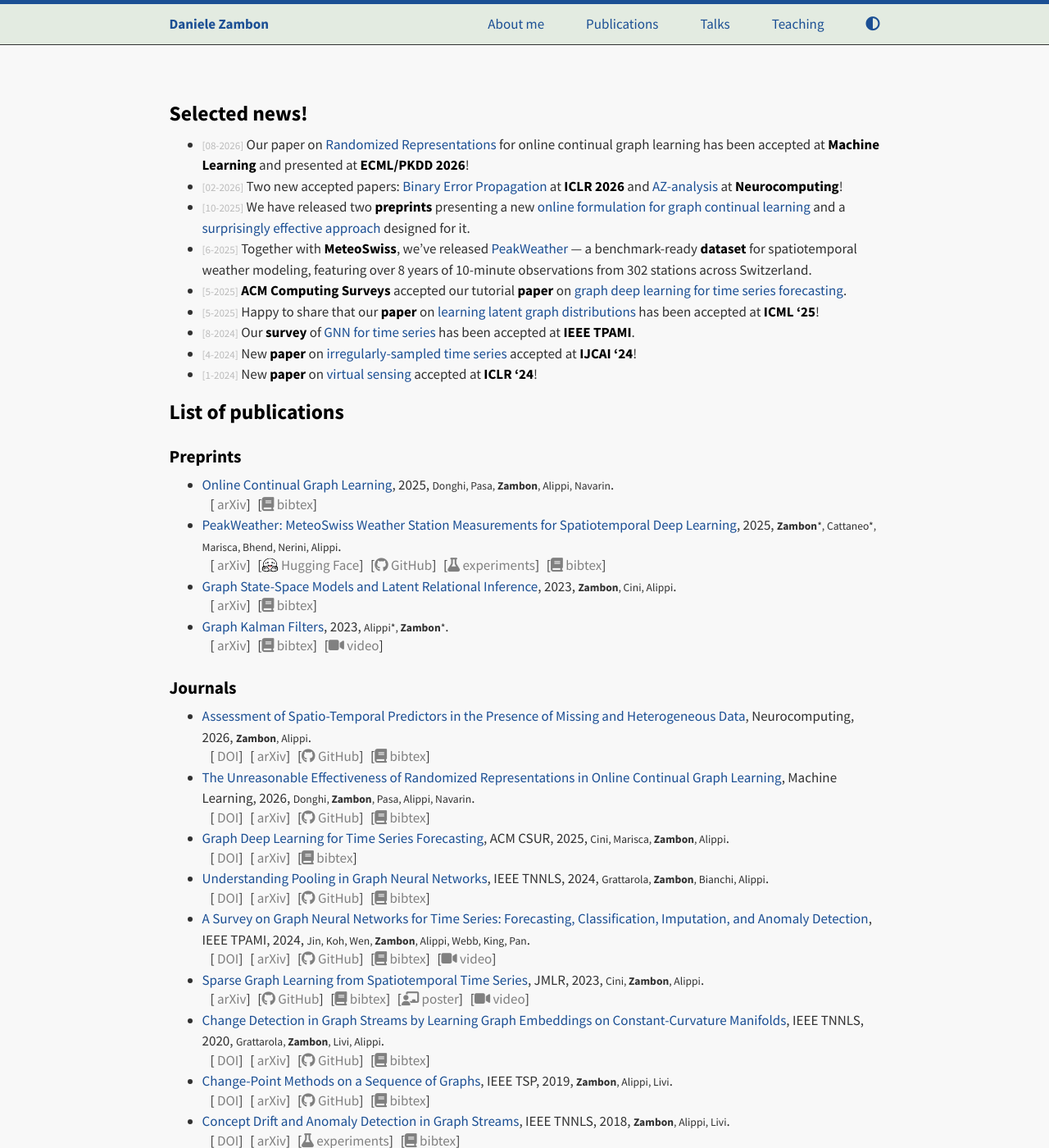
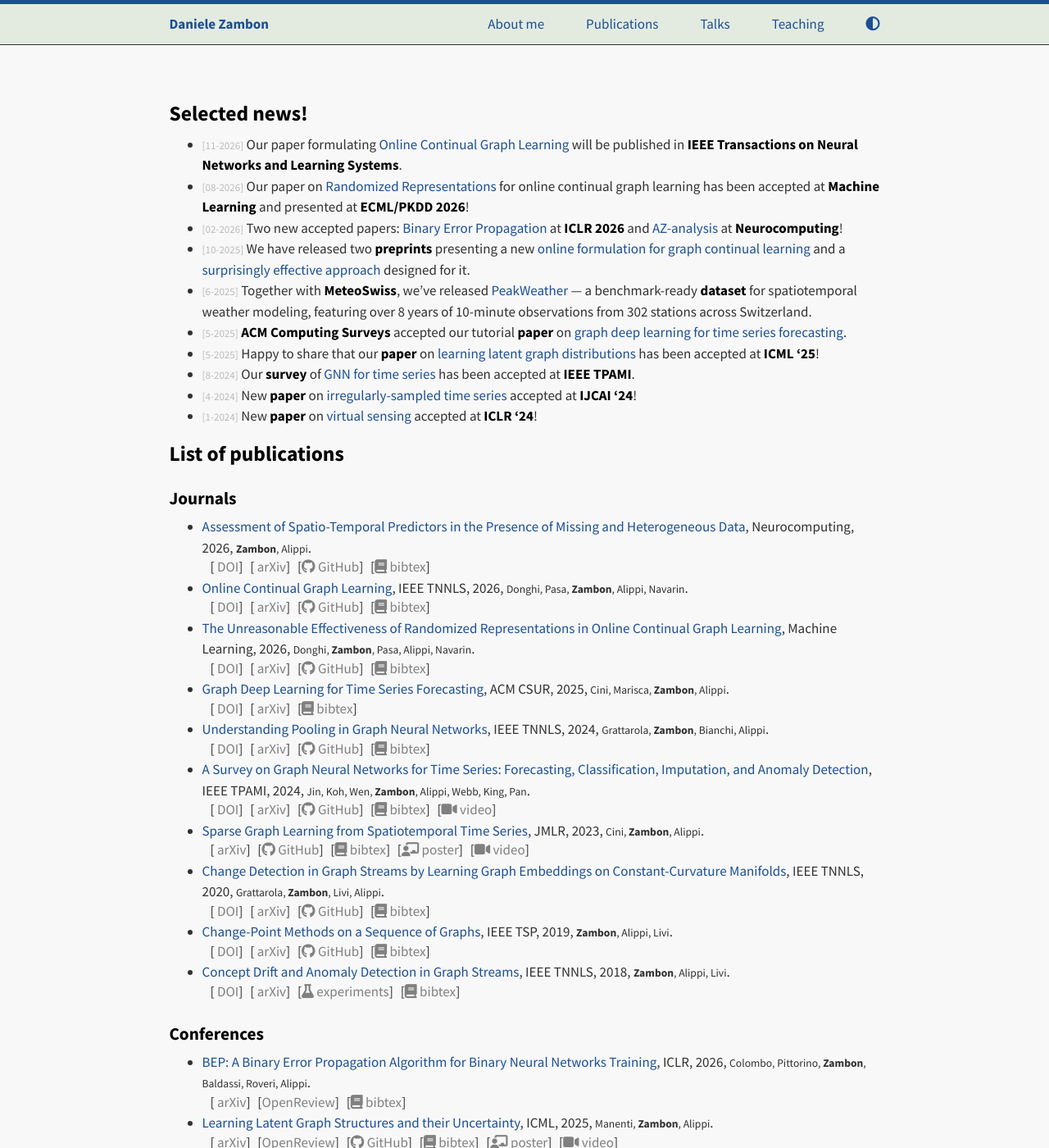
Before and after one commit to dzambon/dzambon.github.io, a Jekyll site: the page built from publications.md, in a window 1280 px wide and 1400 px high. Shown: the whole window at 82% size. Built offline with Jekyll 4.4.1, drawn with Linux system fonts in a browser that asks for light colours; nearby versions of some CDN libraries; a style sheet for code colours, icons or effects is not loaded; some of the changed text lies outside the part shown.

Commit message:
add ocgl paper

```diff
--- a/_data/news.yaml
+++ b/_data/news.yaml
@@ -1,3 +1,7 @@
+-
+   date: 11-2026
+   msg: 'Our paper formulating [Online Continual Graph Learning](/publications/#donghi2026online) will be published in  **IEEE Transactions on Neural Networks and Learning Systems**.'
+   type: paper
 -
    date: 08-2026
    msg: 'Our paper on [Randomized Representations](/publications/#donghi2026unreasonable) for online continual graph learning has been accepted at **Machine Learning** and presented at **ECML/PKDD 2026**!'
--- a/_data/papers.yaml
+++ b/_data/papers.yaml
@@ -134,20 +134,23 @@
     type: conference
     url: "https://www.esann.org/proceedings/2025#556"
  -
-    id: donghi2025online
+    id: donghi2026online
     title: "Online Continual Graph Learning"
     author: "Donghi, Giovanni and Pasa, Luca and Zambon, Daniele and Alippi, Cesare and Navarin, Nicolò"
     short_author: "Donghi, Pasa, Zambon, Alippi, Navarin"
-    year: 2025
+    year: 2026
     bibtex: |
-      @misc{donghi2025online,
+      @misc{donghi2026online,
         title={Online Continual Graph Learning},
         author={Giovanni Donghi and Luca Pasa and Daniele Zambon and Cesare Alippi and Nicol{\`o} Navarin},
-        year={2025},
+        year={2026},
         url={https://arxiv.org/abs/2508.03283}
       }
     arxiv_id: "2508.03283"
-    type: preprint
+    type: journal
+    short_venue: "IEEE TNNLS"
+    doi: "10.1109/TNNLS.2026.3753832"
+    github: https://github.com/giovannidonghi/OCGL
     url: "https://arxiv.org/html/2508.03283"
  -
     id: manenti2025learning
--- a/publications.md
+++ b/publications.md
@@ -10,10 +10,6 @@ title: Daniele's publications
 
 ## List of publications
 
-### Preprints
-
-{% include paper_list.html type="preprint" %}
-
 ### Journals
 
 {% include paper_list.html type="journal" %}
@@ -21,6 +17,10 @@ title: Daniele's publications
 ### Conferences
 
 {% include paper_list.html type="conference,workshop" %}
+
+### Preprints
+
+{% include paper_list.html type="preprint" %}
 
 ### Patents
 
```
